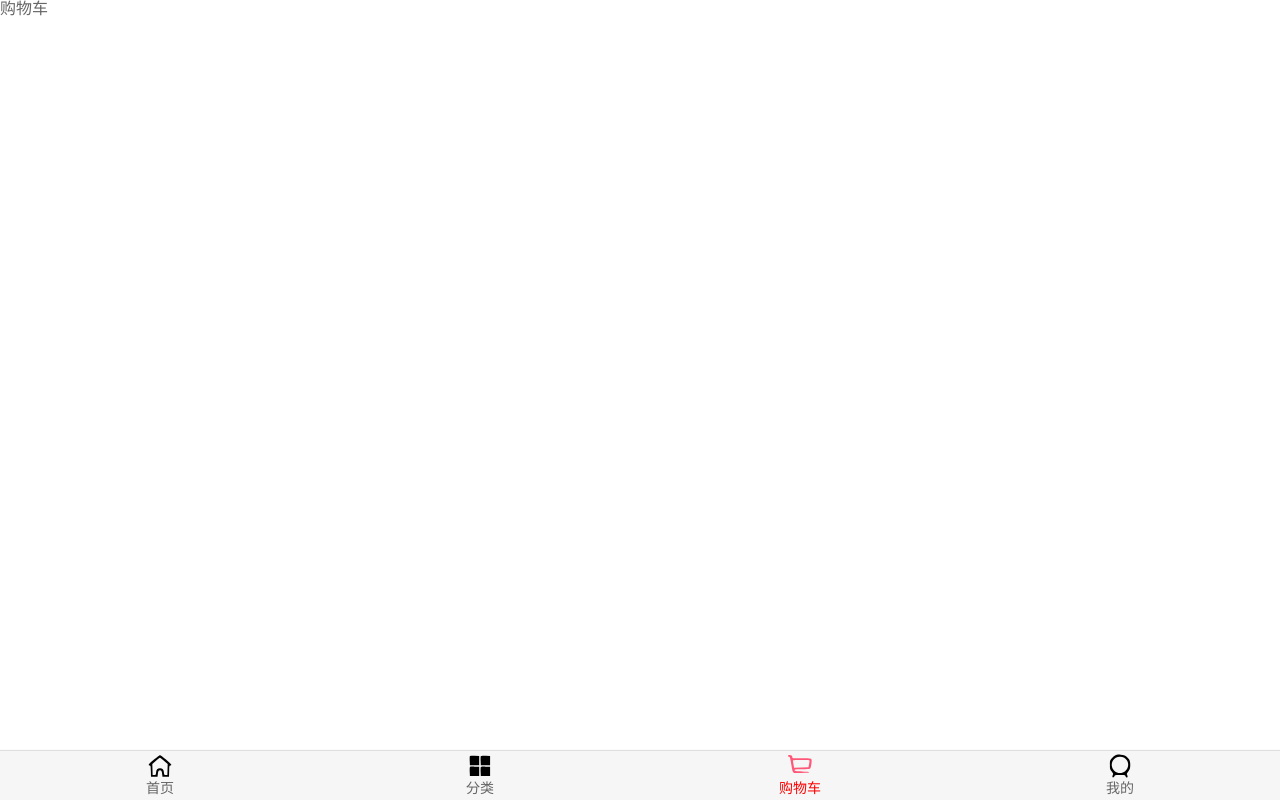
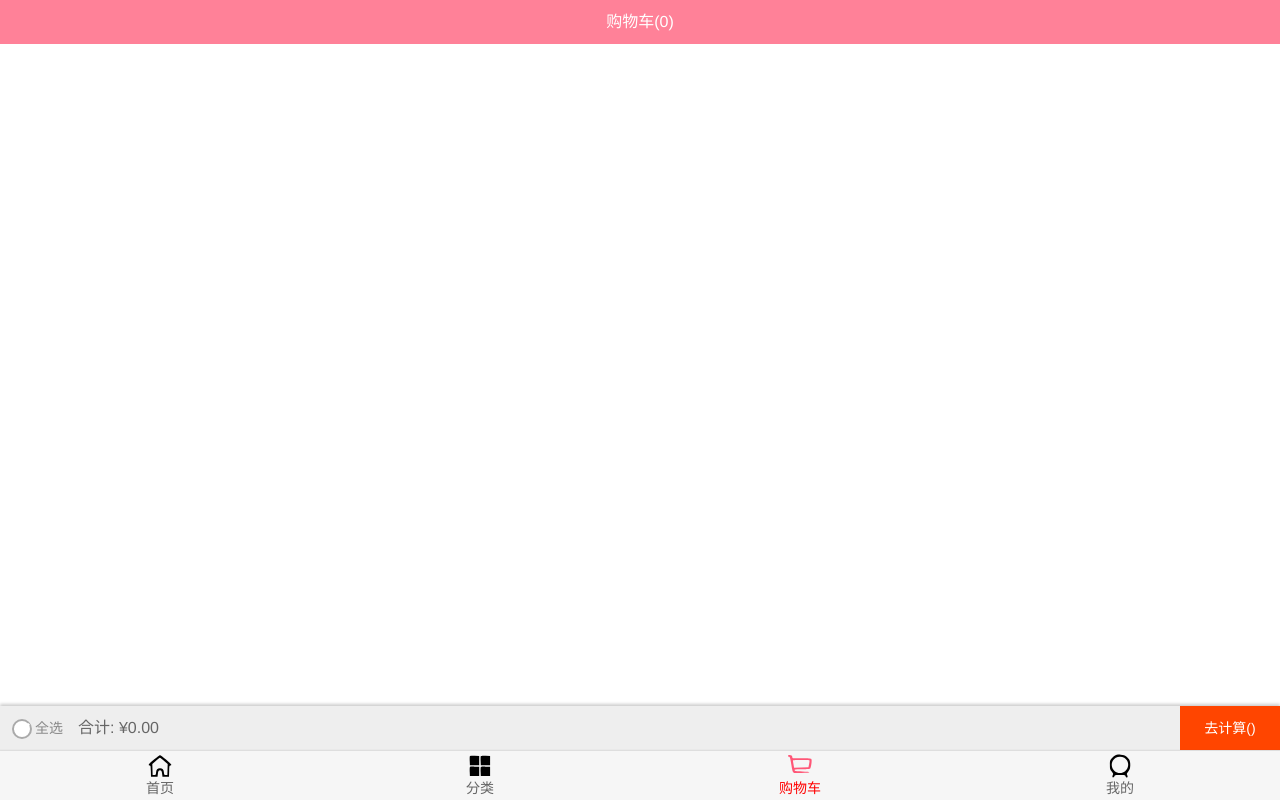
Before and after one commit to Mariohoo/supermall, a Vue app: page /Shopcart in a window 1280 px wide. Built offline with nearby package versions, Linux system fonts and the light colour scheme.

Commit message:
购物车

```diff
--- a/package.json
+++ b/package.json
@@ -24,6 +24,7 @@
         "babel-eslint": "^10.1.0",
         "eslint": "^6.7.2",
         "eslint-plugin-vue": "^6.2.2",
+        "postcss-px-to-viewport": "^1.1.1",
         "vue-template-compiler": "^2.6.11"
     },
     "eslintConfig": {
--- a/src/store/index.js
+++ b/src/store/index.js
@@ -5,8 +5,19 @@
 
 export default new Vuex.Store({
   state: {
+    cartList:[]
   },
   mutations: {
+    addCart(state,payload){
+      let oldProduct = state.cartList.find(item => item.iid === payload.iid)
+      if(oldProduct){
+        oldProduct.count+=1
+      }else{
+        payload.checked=true
+        payload.count=1
+        state.cartList.push(payload)
+      }
+    }
   },
   actions: {
   },
--- a/src/views/detail/Detail.vue
+++ b/src/views/detail/Detail.vue
@@ -9,7 +9,7 @@
         <detail-comment-info :commentInfo="commentInfo" class="atComment"></detail-comment-info>
         <goods-list :goods="recommends" class="atGoods" />
         <back-top v-on:click.native="clickTop"></back-top>
-        <detail-bottom-bar />
+        <detail-bottom-bar  @addCart="addToCart" />
     </div>
 </template>
 
@@ -61,6 +61,19 @@
             console.log(123);
 
             this.$el.querySelector('.atTopBack').scrollIntoView();
+        },
+        addToCart(){
+            const product ={}
+            product.image = this.topImages[0];
+            product.title = this.goods.title;
+            product.desc = this.goods.desc;
+            product.price = this.goods.realPrice;
+            product.iid = this.iid;
+
+            this.$store.commit('addCart',product)
+
+
+
         }
     },
     data(){
--- a/src/views/detail/childcomponents/DetailBottomBar.vue
+++ b/src/views/detail/childcomponents/DetailBottomBar.vue
@@ -23,7 +23,12 @@
 
 <script>
 export default {
-    name:'DetailBottomBar'
+    name:'DetailBottomBar',
+    methods:{
+      addToCart(){
+        this.$emit('addCart')
+      }
+    }
 }
 </script>
 
--- a/src/views/shopcart/Shopcart.vue
+++ b/src/views/shopcart/Shopcart.vue
@@ -1,13 +1,35 @@
 <template>
-    <div>购物车</div>
+    <div class="cart">
+        <nav-bar class="nav-bar">
+            <div slot="center">购物车({{cartLength}})</div>
+        </nav-bar>
+        <cart-list></cart-list>
+        <cart-bottom-bar />
+    </div>
 </template>
 <script>
-
+import NavBar from '../../components/common/navbar/NavBar'
+import cartList from './childComponent/cartList'
+import CartBottomBar from './childComponent/CartBottomBar'
 export default {
-    name:'shopcart'
+    name:'shopcart',
+    components:{
+        NavBar,
+        cartList,
+        CartBottomBar
+    },
+    computed:{
+        cartLength(){
+            return this.$store.state.cartList.length;
+        }
+    }
 }
 </script>
 
 <style scoped>
-
+.nav-bar{
+    background-color: var(--color-tint);
+    color: #fff;
+    /* font-weight: 700; */
+}
 </style>
--- /dev/null
+++ b/src/views/shopcart/childComponent/CartBottomBar.vue
@@ -0,0 +1,89 @@
+<template>
+  <div class="bottom-menu">
+    <CheckButton class="select-all" @checkBtnClick="checkBtnClick" v-model="isSelectAll"></CheckButton>
+    <span>全选</span>
+    <span class="total-price">合计: ¥{{totalPrice}}</span>
+    <span class="buy-product">去计算({{$store.state.cartCount}})</span>
+  </div>
+</template>
+
+<script>
+  import CheckButton from './CheckButton'
+
+	export default {
+		name: "CartBottomBar",
+    components: {
+		  CheckButton
+    },
+    computed: {
+		  totalPrice() {
+        const cartList = this.$store.state.cartList;
+        return cartList.filter(item => {
+          return item.checked
+        }).reduce((preValue, item) => {
+          return preValue + item.count * item.price
+        }, 0).toFixed(2)
+      },
+      isSelectAll: function () {
+        return this.$store.state.cartList.find(item => item.checked === false) === undefined;
+      }
+    },
+    methods: {
+      checkBtnClick: function () {
+        // 1.判断是否有未选中的按钮
+        let isSelectAll = this.$store.state.cartList.find(item => !item.checked);
+
+        // 2.有未选中的内容, 则全部选中
+        if (isSelectAll) {
+          this.$store.state.cartList.forEach(item => {
+            item.checked = true;
+          });
+        } else {
+          this.$store.state.cartList.forEach(item => {
+            item.checked = false;
+          });
+        }
+      }
+    }
+	}
+</script>
+
+<style scoped>
+  .bottom-menu {
+    width: 100%;
+    height: 44px;
+    background-color: #eee;
+    position: fixed;
+    bottom: 50px;
+    left: 0;
+    box-shadow: 0 -2px 3px rgba(0, 0, 0, .2);
+    font-size: 14px;
+    color: #888;
+    line-height: 44px;
+    padding-left: 35px;
+    box-sizing: border-box;
+  }
+
+  .bottom-menu .select-all {
+    position: absolute;
+    line-height: 0;
+    left: 12px;
+    top: 13px;
+  }
+
+  .bottom-menu .total-price {
+    margin-left: 15px;
+    font-size: 16px;
+    color: #666;
+  }
+
+  .bottom-menu .buy-product {
+    background-color: orangered;
+    color: #fff;
+    width: 100px;
+    height: 44px;
+    text-align: center;
+    line-height: 44px;
+    float: right;
+  }
+</style>
--- /dev/null
+++ b/src/views/shopcart/childComponent/CartListItem.vue
@@ -0,0 +1,103 @@
+<template>
+    <div id="shop-item">
+    <div class="item-selector">
+      <CheckButton @click.native="checkedChange" v-model="itemInfo.checked" :is-checked="itemInfo.checked"></CheckButton>
+    </div>
+    <div class="item-img">
+      <img :src="itemInfo.image" alt="商品图片">
+    </div>
+    <div class="item-info">
+      <div class="item-title">{{itemInfo.title}}</div>
+      <div class="item-desc">商品描述: {{itemInfo.desc}}</div>
+      <div class="info-bottom">
+        <div class="item-price left">¥{{itemInfo.price}}</div>
+        <div class="item-count right">x{{itemInfo.count}}</div>
+      </div>
+    </div>
+  </div>
+</template>
+
+<script>
+import CheckButton from './CheckButton'
+
+  export default {
+    name: "CartListItem",
+    props: {
+      itemInfo: {
+          type:Object,
+          default(){
+              return {}
+          }
+      }
+    },
+    components: {
+      CheckButton
+    },
+    methods: {
+      checkedChange: function () {
+        this.itemInfo.checked = !this.itemInfo.checked;
+      }
+    }
+  }
+</script>
+
+<style scoped>
+ #shop-item {
+    width: 100%;
+    display: flex;
+    font-size: 0;
+    padding: 5px;
+    border-bottom: 1px solid #ccc;
+  }
+
+  .item-selector {
+    width: 14%;
+    display: flex;
+    justify-content: center;
+    align-items: center;
+  }
+
+  .item-title, .item-desc {
+    overflow: hidden;
+    white-space: nowrap;
+    text-overflow: ellipsis;
+  }
+
+  .item-img {
+    padding: 5px;
+    /*border: 1px solid #ccc;*/
+  }
+
+  .item-img img {
+    width: 80px;
+    height: 100px;
+    display: block;
+    border-radius: 5px;
+  }
+
+  .item-info {
+    font-size: 17px;
+    color: #333;
+    padding: 5px 10px;
+    position: relative;
+    overflow: hidden;
+  }
+
+  .item-info .item-desc {
+    font-size: 14px;
+    color: #666;
+    margin-top: 15px;
+  }
+
+  .info-bottom {
+    margin-top: 10px;
+    position: absolute;
+    bottom: 10px;
+    left: 10px;
+    right: 10px;
+  }
+
+  .info-bottom .item-price {
+    color: orangered;
+  }
+</style>
--- /dev/null
+++ b/src/views/shopcart/childComponent/CheckButton.vue
@@ -0,0 +1,29 @@
+<template>
+    <div class="check-button" :class="{check:isChecked}">
+        <img src="../../../assets/images/cart/tick.svg" alt="">
+    </div>
+</template>
+
+<script>
+export default {
+    name:'CheckButton',
+    props:{
+        isChecked:{
+            type:Boolean,
+            default:false
+        }
+    }
+}
+</script>
+
+<style scoped>
+.check-button{
+    background-color: #fff;
+    border-radius: 50%;
+    border: 2px solid #aaa;
+}
+.check{
+    border-color: red;
+    background-color: red;
+}
+</style>
--- /dev/null
+++ b/src/views/shopcart/childComponent/cartList.vue
@@ -0,0 +1,21 @@
+<template>
+    <div class="cart-list">
+        <cart-list-item  v-for="(item,index) in $store.state.cartList" :key="index" :item-info="item">
+            {{item}}
+        </cart-list-item>
+    </div>
+</template>
+
+<script>
+import CartListItem from './CartListItem'
+export default {
+    name:'cartList',
+    components:{
+        CartListItem
+    }
+}
+</script>
+
+<style scoped>
+
+</style>
```
Also changed, not shown: 1 other file (tests, documents, lock files or other folders).
